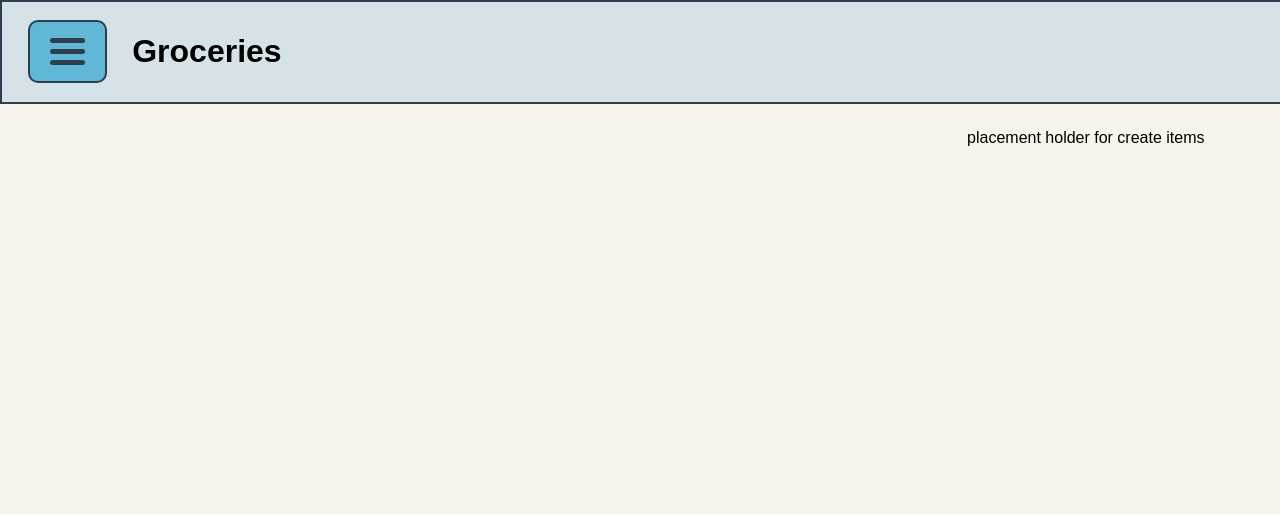
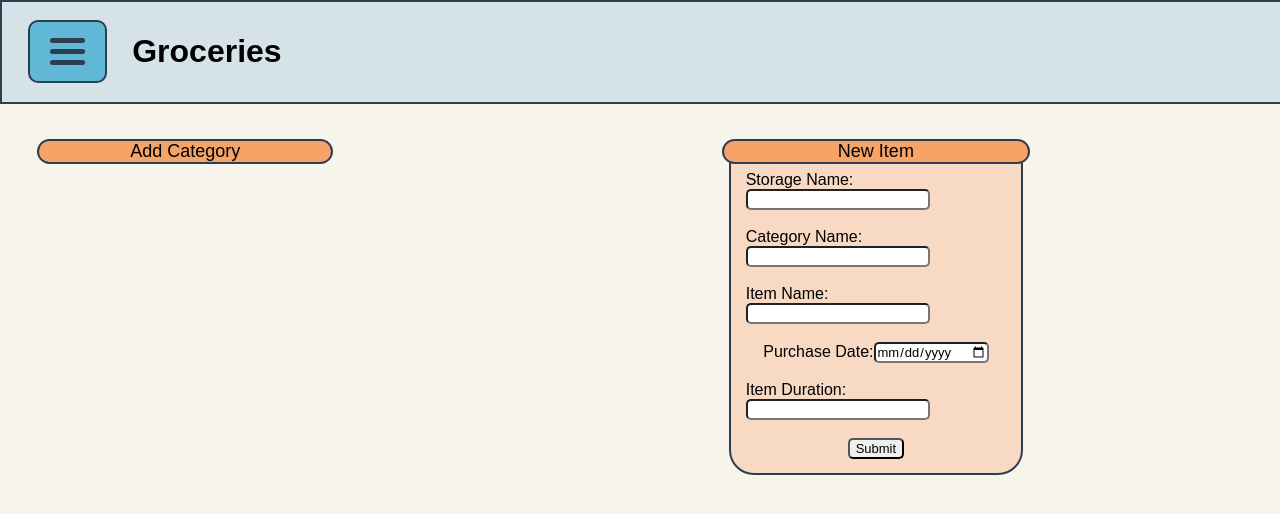
Before and after one commit to ramon-west-software/groceries-react-client, a React (Vite) app: page /home in a window 1280 px wide. Shown: the top 514 px of the page. Built offline with nearby package versions, Linux system fonts and the light colour scheme.

Commit message:
Create basic form to add storage, category, or item; add default elements for each s, c, gi

```diff
--- a/src/App.tsx
+++ b/src/App.tsx
@@ -10,6 +10,7 @@ const App: React.FC<AppProps> = () => {
   const [token, setToken] = useState<string | null>(() => {
     // Retrieve the token from localStorage on component mount
     const storedToken = localStorage.getItem('token');
+    console.log(storedToken);
     return storedToken ? storedToken : null;
 });
 
--- a/src/Home.css
+++ b/src/Home.css
@@ -203,7 +203,8 @@ h1 {
 }
 
 .main-content {
-  min-width: 70%;
+  min-width: 50%;
+  max-width: 60%;
   display: flex;
   flex-direction: row;
   align-items: flex-start;
@@ -304,9 +305,8 @@ h1 {
 .create-item-container {
   display: flex;
   flex-direction: row;
-  align-items: center;
-  /* margin-left: -150px; */
+  align-items: flex-start;
   padding: 2%;
   overflow-y: auto;
-  /* transition: margin-left 0.3s ease-in-out; */
+  transition: margin-right 0.3s ease-in-out;
 }
--- a/src/components/Content.tsx
+++ b/src/components/Content.tsx
@@ -13,21 +13,21 @@ const Content: FC<ContentProps> = ({ data }) => {
         Array.isArray(data) &&
         data.map((category, index) => (
           <div className="main-card" key={index}>
-
             <div className="main-card-header">
               <div className="main-card-title"> {category.name}</div>
             </div>
-            {category.groceryItems && (
               <div className="main-card-text-container">
                 <GroceryItemConponent data={category.groceryItems} />
               </div>
-            )}
-
-           </div>
+          </div>
         ))}
+        { <div className="main-card" key={-1}>
+            <div className="main-card-header">
+              <div className="main-card-title"> Add Category</div>
+            </div>
+          </div>}
     </>
   );
 };
 
-
 export default Content;
--- /dev/null
+++ b/src/components/CreateItems.tsx
@@ -0,0 +1,204 @@
+import React, { useState, ChangeEvent, FormEvent } from "react";
+import { UserData, StorageArea, Category, GroceryItem } from "./Interfaces";
+
+// TODO: USE THIS FOR ADD/EDIT STORAGE, CATEGORY, AND ITEMS
+interface CreateItemsProps {
+  authToken: string;
+}
+
+// TODO: add jwt token to props, add 'data' to props for data.userId, add triggerRefetch method to props to retrigger useEffect
+
+const STORAGE_ENDPOINT = "http://localhost:8080/api/v1/storageAreas";
+const CATEGORY_ENDPOINT = "http://localhost:8080/api/v1/categories";
+const ITEM_ENDPOINT = "http://localhost:8080/api/v1/items";
+
+const CreateItems: React.FC<CreateItemsProps> = ({ authToken }) => {
+  const [storageName, setStorageName] = useState<string>("");
+  const [categoryName, setCategoryName] = useState<string>("");
+  const [itemName, setItemName] = useState<string>("");
+  const [purchaseDate, setPurchaseDate] = useState<string>("");
+  const [itemDuration, setItemDuration] = useState<string>("");
+
+  const createResource = async (url: string, data: object) => {
+    try {
+      const response = await fetch(url, {
+        method: "POST",
+        headers: {
+          "Content-Type": "application/json",
+          Authorization: `Bearer ${authToken}`,
+        },
+        body: JSON.stringify(data),
+      });
+
+      if (!response.ok) {
+        const errorData = await response.json();
+        throw new Error(
+          `Failed to create resource: ${response.status} - ${errorData.message}`
+        );
+      }
+
+      const responseData = await response.json();
+      console.log("Resource created:", responseData);
+    } catch (error) {
+      console.error("Error creating resource:", (error as Error).message);
+    }
+  };
+
+  const handleSubmit = async (e: FormEvent) => {
+    e.preventDefault();
+
+    if (storageName && !categoryName && !itemName) {
+
+      const storageData = {
+        userId: 3,
+        name: storageName,
+      };
+
+      console.log(storageData);
+      // await createResource(STORAGE_ENDPOINT, storageData);
+    } else if (storageName && categoryName && !itemName) {
+      const categoryData = {
+        userId: 3,
+        storageId: 4,
+        name: categoryName,
+      };
+      console.log(categoryData);
+      // await createResource(CATEGORY_ENDPOINT, categoryData);
+    } else if (storageName && categoryName && itemName) {
+      const groceryItemData = {
+        userId: 3,
+        storageId: 4,
+        categoryId: 18,
+        name: itemName,
+        itemDuration: parseInt(itemDuration, 10),
+        purchaseDate,
+      };
+      console.log(groceryItemData);
+      // await createResource(ITEM_ENDPOINT, groceryItemData);
+    } else {
+      console.error("Invalid input");
+    }
+  };
+
+  type DataType = "StorageArea" | "Category" | "GroceryItem";
+
+  function findItemByName(
+    userData: UserData,
+    itemName: string,
+    dataType: DataType
+  ): StorageArea | Category | GroceryItem | null {
+
+      if (userData && userData.storageAreas) {
+        for (const storageArea of userData.storageAreas) {
+          if (storageArea.name === itemName && dataType === "StorageArea") {
+            return storageArea;
+          }
+
+          if (storageArea.categories) {
+            for (const category of storageArea.categories) {
+              if (category.name === itemName && dataType === "Category") {
+                return category;
+              }
+
+              if (category.groceryItems && dataType === "GroceryItem") {
+                const groceryItem = category.groceryItems.find(
+                  (item) => item.name === itemName
+                );
+                if (groceryItem) {
+                  return groceryItem;
+                }
+
+            }
+          }
+        }
+      }
+    }
+
+    return null;
+  }
+
+  return (
+    <>
+      <div className="main-card">
+        <div className="main-card-header">
+          <div className="main-card-title"> New Item</div>
+        </div>
+        <div className="main-card-text-container">
+          <form className="login-form" onSubmit={handleSubmit}>
+            <label>
+              Storage Name:
+              <input
+                type="text"
+                className="login-form-input"
+                value={storageName}
+                onChange={(e: ChangeEvent<HTMLInputElement>) =>
+                  setStorageName(e.target.value)
+                }
+              />
+            </label>
+            <br />
+
+            <label>
+              Category Name:
+              <input
+                type="text"
+                className="login-form-input"
+                value={categoryName}
+                onChange={(e: ChangeEvent<HTMLInputElement>) =>
+                  setCategoryName(e.target.value)
+                }
+              />
+            </label>
+            <br />
+
+            <label>
+              Item Name:
+              <input
+                type="text"
+                className="login-form-input"
+                value={itemName}
+                onChange={(e: ChangeEvent<HTMLInputElement>) =>
+                  setItemName(e.target.value)
+                }
+              />
+            </label>
+            <br />
+
+            <label>
+              Purchase Date:
+              <input
+                type="date"
+                className="login-form-input"
+                value={purchaseDate}
+                onChange={(e: ChangeEvent<HTMLInputElement>) =>
+                  setPurchaseDate(e.target.value)
+                }
+              />
+            </label>
+            <br />
+
+            <label>
+              Item Duration:
+              <input
+                type="number"
+                className="login-form-input"
+                value={itemDuration}
+                onChange={(e: ChangeEvent<HTMLInputElement>) =>
+                  setItemDuration(e.target.value)
+                }
+              />
+            </label>
+            <br />
+
+            <button type="submit" className="login-form-input">
+              Submit
+            </button>
+          </form>
+        </div>
+      </div>
+      <div></div>
+    </>
+  );
+};
+
+export default CreateItems;
--- a/src/components/GroceryItemConponent.tsx
+++ b/src/components/GroceryItemConponent.tsx
@@ -18,13 +18,20 @@ const GroceryItemConponent: FC<GroceryItemsProps> = ({ data }) => {
             return (
               <ul key={index}>
                 <li key={index}>
-                  {item.name} <br />
+                  {item.id} - {item.name} <br />
                   Purchased: {formattedDate} <br />
                   Expires: {item.itemDuration} days after purchase.
                 </li>
               </ul>
             );
           })}
+          {
+              <ul key={-1}>
+                <li key={-1}>
+                  Add Grocery Item
+                </li>
+              </ul>
+            }
       </div>
     </>
   );
--- a/src/components/Home.tsx
+++ b/src/components/Home.tsx
@@ -2,6 +2,7 @@ import React, { useState, useEffect } from "react";
 import MenuToggle from "./MenuToggle";
 import Content from "./Content";
 import { StorageArea, UserData } from "./Interfaces";
+import CreateItems from "./CreateItems";
 
 // default empty intefaces
 const defaultData: UserData = {
@@ -99,6 +100,19 @@ const Home: React.FC<HomeProps> = ({ token }) => {
                 </div>
               </div>
             ))}
+            {<div
+                key={-1}
+                className="sidebar-card"
+                onClick={() => console.log("New Storage!")}
+              >
+                <div className="sidebar-card-title"></div>
+                <div className="sidebar-card-text">
+                  <div className="fridge-icon"></div>
+                </div>
+                <div className="sidebar-card-footer">
+                  <h3>Add Storage Area</h3>
+                </div>
+              </div>}
         </div>
         <div className={`main-content ${isSidebarOpen ? "show" : ""}`}>
           <div className="main-card-container">
@@ -113,9 +127,10 @@ const Home: React.FC<HomeProps> = ({ token }) => {
               />
             }
           </div>
-
         </div>
-        <div className="create-item-container">placement holder for create items</div>
+        <div className="create-item-container">
+          <CreateItems authToken={token || ""}/>
+        </div>
       </div>
     </>
   );
```
